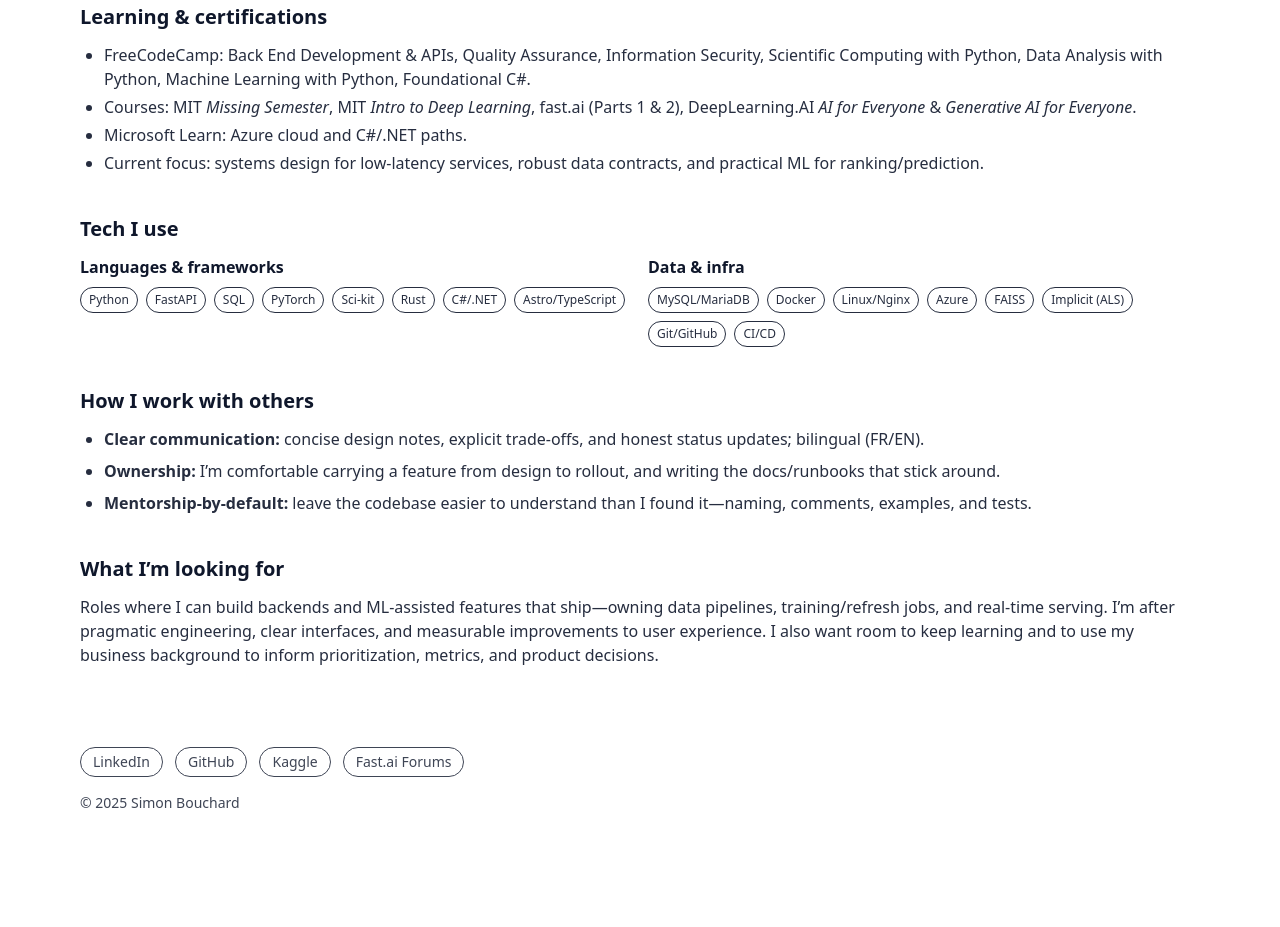
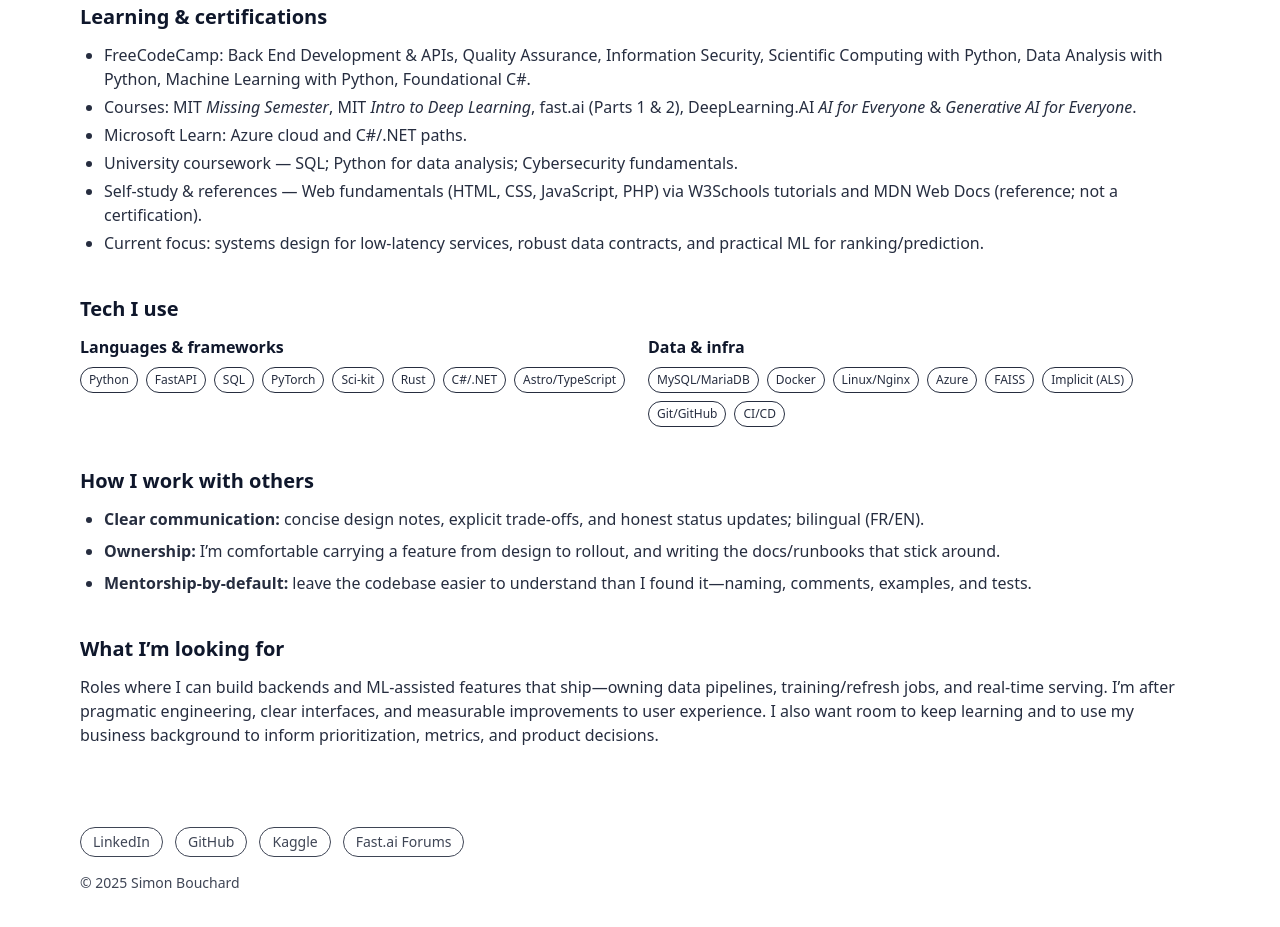
Before and after one commit to simon-bouchard/portfolio, an Astro site: page /about in a window 1280 px wide. Shown: the part 1602-2529 px from the top of the page. Before the commit the page ends 2455 px from the top, so only its background shows below. Built offline with nearby package versions, Linux system fonts and the light colour scheme; Astro itself is replaced by a stand-in of ours.

Commit message:
add w3schools ref and uni courses

```diff
--- a/src/pages/about.astro
+++ b/src/pages/about.astro
@@ -76,6 +76,8 @@ import Base from "../layouts/Base.astro";
     <li>FreeCodeCamp: Back End Development & APIs, Quality Assurance, Information Security, Scientific Computing with Python, Data Analysis with Python, Machine Learning with Python, Foundational C#.</li>
     <li>Courses: MIT <em>Missing Semester</em>, MIT <em>Intro to Deep Learning</em>, fast.ai (Parts 1 & 2), DeepLearning.AI <em>AI for Everyone</em> & <em>Generative AI for Everyone</em>.</li>
     <li>Microsoft Learn: Azure cloud and C#/.NET paths.</li>
+    <li>University coursework — SQL; Python for data analysis; Cybersecurity fundamentals.</li>
+    <li>Self-study & references — Web fundamentals (HTML, CSS, JavaScript, PHP) via W3Schools tutorials and MDN Web Docs (reference; not a certification).</li>
     <li>Current focus: systems design for low‑latency services, robust data contracts, and practical ML for ranking/prediction.</li>
   </ul>
 
```
